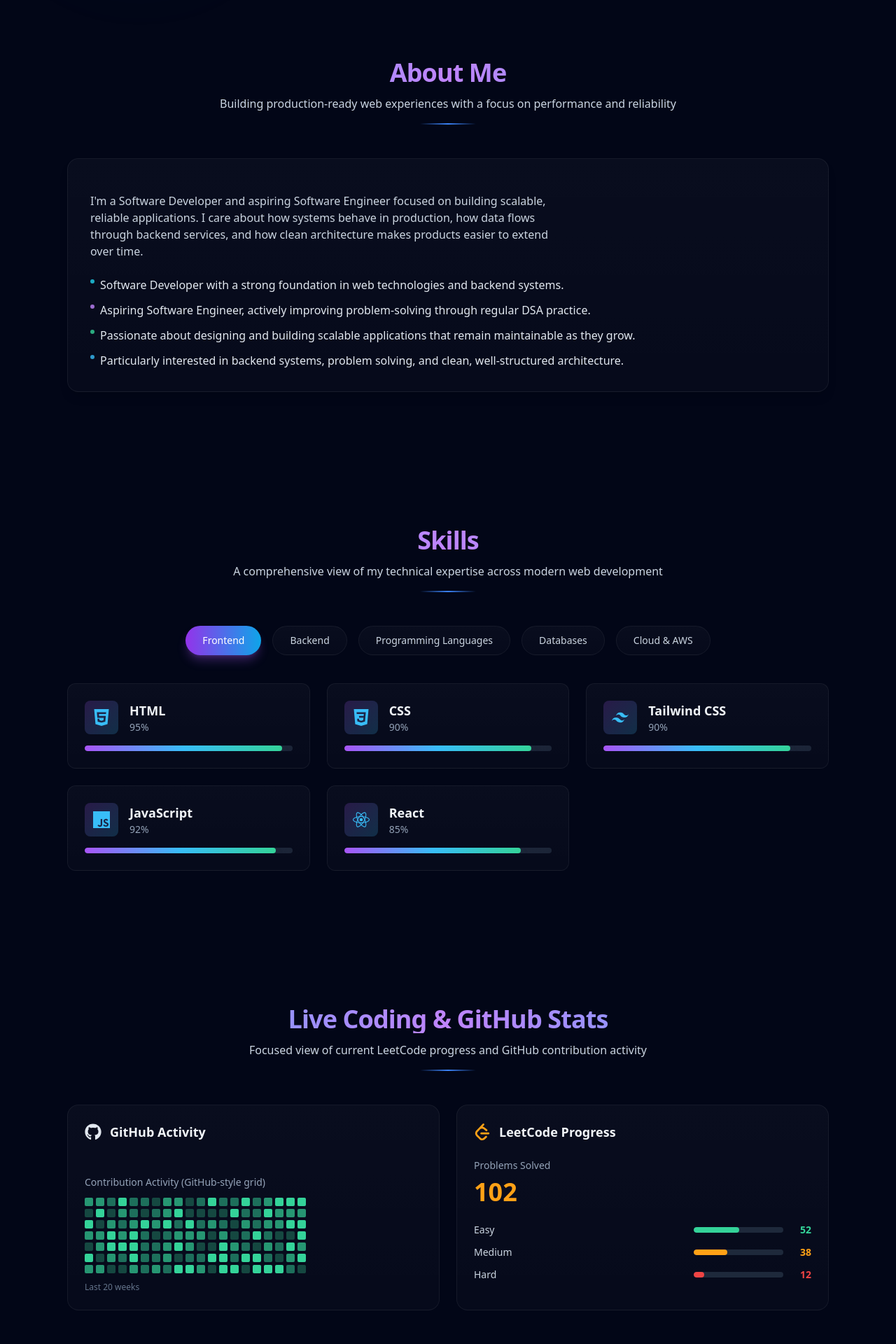
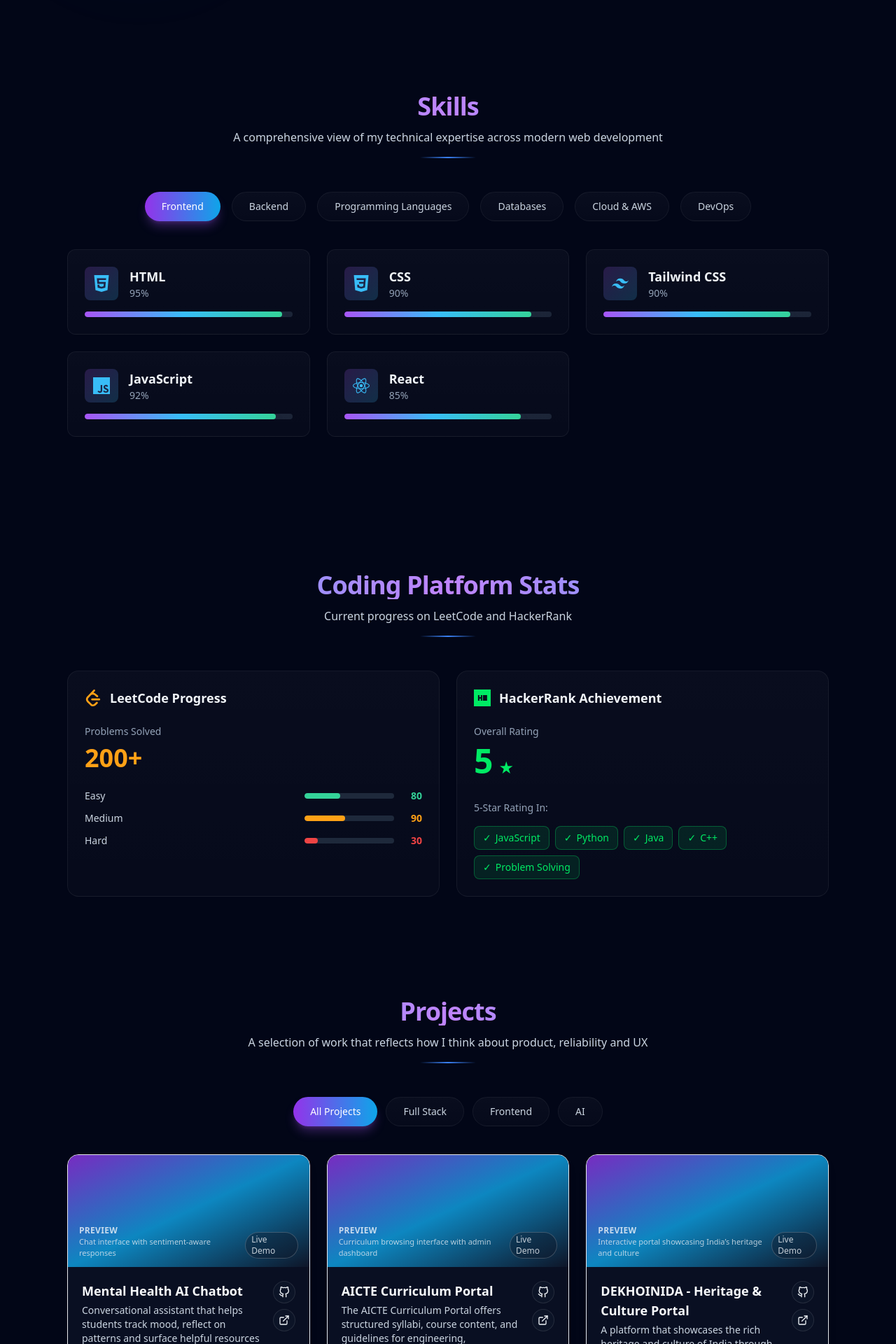
Before and after one commit to suraj-kumar1-8/Portfolio, a React (Vite) app: page / in a window 1280 px wide. Shown: the part 780-2700 px from the top of the page at 70% size. Built offline with nearby package versions, Linux system fonts and the light colour scheme; the HTML template or start-up script is replaced by a standard one.

Commit message:
Added new MERN project

```diff
--- a/src/App.jsx
+++ b/src/App.jsx
@@ -1,7 +1,6 @@
 import React from 'react'
 import Navbar from './components/Navbar'
 import Hero from './components/Hero'
-import About from './components/About'
 import Skills from './components/Skills'
 import LiveStats from './components/LiveStats'
 import FeaturedProject from './components/FeaturedProject'
@@ -35,10 +34,6 @@ export default function App() {
       <main className="relative z-10 max-w-6xl mx-auto px-4 sm:px-6 lg:px-8" style={{ transformStyle: 'preserve-3d' }}>
         <section id="home" className="pt-20 pb-16 scroll-mt-20">
           <Hero />
-        </section>
-
-        <section id="about" className="pt-20 pb-16 scroll-mt-20">
-          <About />
         </section>
 
         <section id="skills" className="pt-20 pb-16 scroll-mt-20">
--- a/src/components/Contact.jsx
+++ b/src/components/Contact.jsx
@@ -102,7 +102,7 @@ export default function Contact() {
   ]
 
   return (
-    <section ref={ref} aria-label="Contact section" className="relative">
+    <section ref={ref} aria-label="Contact section" className="relative py-12 md:py-16">
       <SectionHeading
         title="Let's Connect"
         subtitle="Have a question or want to collaborate? I'd love to hear from you."
--- a/src/components/Hero.jsx
+++ b/src/components/Hero.jsx
@@ -100,14 +100,23 @@ export default function Hero() {
               transition={{ delay: ANIMATION_DELAYS.section * 2.5, duration: ANIMATION_DURATIONS.entrance, ease: 'easeOut' }}
               className="max-w-xl text-sm md:text-base text-slate-300 leading-relaxed"
             >
-              Software Developer & Problem Solver
+              Full Stack Developer | Software Developer | Problem Solver
+            </motion.p>
+
+            <motion.p
+              initial={{ opacity: 0, y: 8 }}
+              animate={{ opacity: 1, y: 0 }}
+              transition={{ delay: ANIMATION_DELAYS.section * 3, duration: ANIMATION_DURATIONS.entrance, ease: 'easeOut' }}
+              className="max-w-xl text-sm md:text-base text-slate-400 leading-relaxed"
+            >
+              Building scalable web applications using MERN stack and cloud technologies
             </motion.p>
 
             {/* Resume + socials */}
             <motion.div
               initial={{ opacity: 0, y: 8 }}
               animate={{ opacity: 1, y: 0 }}
-              transition={{ delay: ANIMATION_DELAYS.section * 3, duration: ANIMATION_DURATIONS.entrance, ease: 'easeOut' }}
+              transition={{ delay: ANIMATION_DELAYS.section * 3.5, duration: ANIMATION_DURATIONS.entrance, ease: 'easeOut' }}
               className="flex flex-col sm:flex-row sm:items-center gap-5 pt-3"
             >
               <motion.a
--- a/src/components/LiveStats.jsx
+++ b/src/components/LiveStats.jsx
@@ -1,7 +1,6 @@
 import React, { useEffect, useState } from 'react'
 import { motion } from 'framer-motion'
-import { FaGithub } from 'react-icons/fa'
-import { SiLeetcode } from 'react-icons/si'
+import { SiLeetcode, SiHackerrank } from 'react-icons/si'
 import SectionHeading from './common/SectionHeading'
 import { ANIMATION_DURATIONS, ANIMATION_DELAYS } from '../constants/animations'
 import useInView from '../hooks/useInView'
@@ -28,24 +27,16 @@ function AnimatedCounter({ value, duration = 1500 }) {
   return <span>{display}</span>
 }
 
-// Generate contribution heatmap data
-const generateHeatmap = () => {
-  const weeks = 20
-  const days = 7
-  return Array.from({ length: weeks }, () =>
-    Array.from({ length: days }, () => Math.random() * 0.8 + 0.1)
-  )
-}
-
 const stats = {
-  github: {
-    contributions: generateHeatmap()
+  leetcode: {
+    total: 200,
+    easy: 80,
+    medium: 90,
+    hard: 30
   },
-  leetcode: {
-    total: 102,
-    easy: 52,
-    medium: 38,
-    hard: 12
+  hackerrank: {
+    rating: 5,
+    badges: ['JavaScript', 'Python', 'Java', 'C++', 'Problem Solving']
   }
 }
 
@@ -53,60 +44,18 @@ export default function LiveStats() {
   const [ref, inView] = useInView(0.2)
 
   return (
-    <section ref={ref} aria-label="Live Coding & GitHub Stats" className="relative">
+    <section ref={ref} aria-label="Coding Platform Stats" className="relative">
       <SectionHeading
-        title="Live Coding & GitHub Stats"
-        subtitle="Focused view of current LeetCode progress and GitHub contribution activity"
+        title="Coding Platform Stats"
+        subtitle="Current progress on LeetCode and HackerRank"
       />
 
       <div className="grid md:grid-cols-2 gap-6">
-        {/* GitHub Stats */}
+        {/* LeetCode Stats */}
         <motion.div
           initial={{ opacity: 0, y: 20 }}
           animate={inView ? { opacity: 1, y: 0 } : { opacity: 0, y: 20 }}
           transition={{ duration: ANIMATION_DURATIONS.entrance, ease: 'easeOut' }}
-          className="glass-card rounded-2xl p-6 flex flex-col gap-4"
-        >
-          <div className="flex items-center gap-3 mb-6">
-            <FaGithub className="text-2xl text-slate-200" />
-            <h3 className="text-lg font-semibold text-slate-100">GitHub Activity</h3>
-          </div>
-
-          {/* Contribution Heatmap */}
-          <div className="mt-2">
-            <p className="text-sm text-slate-400 mb-3">Contribution Activity (GitHub-style grid)</p>
-            <div className="overflow-x-auto">
-              <div className="flex gap-1">
-                {stats.github.contributions.map((week, wIdx) => (
-                  <div key={wIdx} className="flex flex-col gap-1">
-                    {week.map((value, dIdx) => {
-                      const intensity =
-                        value > 0.7 ? 'bg-emerald-400' :
-                        value > 0.5 ? 'bg-emerald-400/70' :
-                        value > 0.3 ? 'bg-emerald-400/50' :
-                        value > 0.1 ? 'bg-emerald-400/30' :
-                        'bg-slate-800'
-                      return (
-                        <div
-                          key={`${wIdx}-${dIdx}`}
-                          className={`w-3 h-3 rounded-sm ${intensity} transition-opacity hover:opacity-80`}
-                          title={`${Math.round(value * 100)}% activity`}
-                        />
-                      )
-                    })}
-                  </div>
-                ))}
-              </div>
-            </div>
-            <p className="text-xs text-slate-500 mt-3">Last 20 weeks</p>
-          </div>
-        </motion.div>
-
-        {/* LeetCode Stats */}
-        <motion.div
-          initial={{ opacity: 0, y: 20 }}
-          animate={inView ? { opacity: 1, y: 0 } : { opacity: 0, y: 20 }}
-          transition={{ duration: ANIMATION_DURATIONS.entrance, delay: ANIMATION_DELAYS.section, ease: 'easeOut' }}
           className="glass-card rounded-2xl p-6"
         >
           <div className="flex items-center gap-3 mb-6">
@@ -118,7 +67,7 @@ export default function LiveStats() {
           <div className="mb-6">
             <p className="text-sm text-slate-400 mb-2">Problems Solved</p>
             <p className="text-4xl font-bold text-[#FFA116]">
-              <AnimatedCounter value={stats.leetcode.total} />
+              <AnimatedCounter value={stats.leetcode.total} />+
             </p>
           </div>
 
@@ -176,6 +125,52 @@ export default function LiveStats() {
             </div>
           </div>
         </motion.div>
+
+        {/* HackerRank Stats */}
+        <motion.div
+          initial={{ opacity: 0, y: 20 }}
+          animate={inView ? { opacity: 1, y: 0 } : { opacity: 0, y: 20 }}
+          transition={{ duration: ANIMATION_DURATIONS.entrance, delay: ANIMATION_DELAYS.section, ease: 'easeOut' }}
+          className="glass-card rounded-2xl p-6"
+        >
+          <div className="flex items-center gap-3 mb-6">
+            <SiHackerrank className="text-2xl text-[#00EA64]" />
+            <h3 className="text-lg font-semibold text-slate-100">HackerRank Achievement</h3>
+          </div>
+
+          {/* Rating */}
+          <div className="mb-8">
+            <p className="text-sm text-slate-400 mb-2">Overall Rating</p>
+            <div className="flex items-baseline gap-2">
+              <p className="text-5xl font-bold text-[#00EA64]">
+                <AnimatedCounter value={stats.hackerrank.rating} />
+              </p>
+              <p className="text-2xl text-[#00EA64]">★</p>
+            </div>
+          </div>
+
+          {/* Skills Badges */}
+          <div className="space-y-3">
+            <p className="text-sm text-slate-400 mb-4">5-Star Rating In:</p>
+            <div className="flex flex-wrap gap-2">
+              {stats.hackerrank.badges.map((badge, idx) => (
+                <motion.div
+                  key={badge}
+                  initial={{ opacity: 0, scale: 0.8 }}
+                  animate={inView ? { opacity: 1, scale: 1 } : { opacity: 0, scale: 0.8 }}
+                  transition={{
+                    delay: idx * ANIMATION_DELAYS.stagger,
+                    duration: ANIMATION_DURATIONS.entrance
+                  }}
+                  className="inline-flex items-center gap-1.5 px-3 py-1.5 rounded-lg bg-[#00EA64]/10 border border-[#00EA64]/30 text-sm font-medium text-[#00EA64]"
+                >
+                  <span>✓</span>
+                  <span>{badge}</span>
+                </motion.div>
+              ))}
+            </div>
+          </div>
+        </motion.div>
       </div>
     </section>
   )
--- a/src/components/Navbar.jsx
+++ b/src/components/Navbar.jsx
@@ -29,11 +29,9 @@ export default function Navbar() {
 
   const items = [
     { id: 'home', label: 'Home' },
-    { id: 'about', label: 'About' },
     { id: 'skills', label: 'Skills' },
-    { id: 'stats', label: 'Stats' },
     { id: 'projects', label: 'Projects' },
-    { id: 'experience', label: 'Experience' },
+    { id: 'certifications', label: 'Certifications' },
     { id: 'achievements', label: 'Achievements' },
     { id: 'contact', label: 'Contact' }
   ]
@@ -60,8 +58,9 @@ export default function Navbar() {
           </motion.div>
 
           <ul className="hidden md:flex gap-1.5 items-center">
-            {items.map((it) => (
-              <li key={it.id} className="relative">
+            {items.map((it, idx) => (
+              <React.Fragment key={it.id}>
+                <li className="relative">
                   <ScrollLink
                     to={it.id}
                     smooth={true}
@@ -96,6 +95,29 @@ export default function Navbar() {
                     )}
                   </ScrollLink>
                 </li>
+                {/* Insert Resume button after Achievements */}
+                {it.id === 'achievements' && (
+                  <li className="relative pl-1.5 ml-1.5">
+                    <motion.a
+                      href="/resume.pdf"
+                      target="_blank"
+                      rel="noopener noreferrer"
+                      whileHover={{ scale: 1.02 }}
+                      whileTap={{ scale: 0.98 }}
+                      className="relative px-4 py-2 rounded-xl cursor-pointer text-sm font-medium text-slate-400 hover:text-slate-200 transition-all duration-300"
+                    >
+                      Resume
+                      {/* Hover underline - smooth animated */}
+                      <motion.div
+                        initial={{ scaleX: 0, opacity: 0 }}
+                        whileHover={{ scaleX: 1, opacity: 1 }}
+                        transition={{ duration: 0.25, ease: 'easeOut' }}
+                        className="absolute bottom-1 left-3 right-3 h-0.5 bg-gradient-to-r from-blue-400 via-cyan-400 to-blue-400 origin-left rounded-full"
+                      />
+                    </motion.a>
+                  </li>
+                )}
+              </React.Fragment>
             ))}
           </ul>
         </div>
--- a/src/components/ProjectCard.jsx
+++ b/src/components/ProjectCard.jsx
@@ -53,22 +53,28 @@ export default function ProjectCard({ title, desc, tags, github, demo, imageHint
             <p className="mt-1 text-xs md:text-sm text-slate-300 leading-relaxed">{desc}</p>
           </div>
           <div className="flex flex-col items-end gap-2">
-            <a
+            <motion.a
               href={github}
               target="_blank"
               rel="noreferrer"
-              className="inline-flex h-8 w-8 items-center justify-center rounded-full bg-slate-900/70 border border-white/10 text-slate-100 hover:text-white hover:border-sky-400 transition-colors"
+              whileHover={{ scale: 1.1, y: -2 }}
+              whileTap={{ scale: 0.95 }}
+              className="relative inline-flex h-8 w-8 items-center justify-center rounded-full bg-slate-900/70 border border-white/10 text-slate-100 hover:text-white hover:border-sky-400 hover:bg-slate-800 transition-all duration-300 group"
             >
-              <FiGithub />
-            </a>
-            <a
+              <span className="absolute h-5 w-5 rounded-full bg-sky-400/20 blur-sm opacity-0 group-hover:opacity-100 transition-opacity duration-300" />
+              <FiGithub className="relative z-10" />
+            </motion.a>
+            <motion.a
               href={demo}
               target="_blank"
               rel="noreferrer"
-              className="inline-flex h-8 w-8 items-center justify-center rounded-full bg-slate-900/70 border border-white/10 text-slate-100 hover:text-white hover:border-emerald-400 transition-colors"
+              whileHover={{ scale: 1.1, y: -2 }}
+              whileTap={{ scale: 0.95 }}
+              className="relative inline-flex h-8 w-8 items-center justify-center rounded-full bg-slate-900/70 border border-white/10 text-slate-100 hover:text-white hover:border-emerald-400 hover:bg-slate-800 transition-all duration-300 group"
             >
-              <FiExternalLink />
-            </a>
+              <span className="absolute h-5 w-5 rounded-full bg-emerald-400/20 blur-sm opacity-0 group-hover:opacity-100 transition-opacity duration-300" />
+              <FiExternalLink className="relative z-10" />
+            </motion.a>
           </div>
         </div>
 
--- a/src/components/Projects.jsx
+++ b/src/components/Projects.jsx
@@ -89,6 +89,27 @@ const projects = [
       'Strengthened understanding of backend integration patterns with external developer tools',
       'Gained experience securing APIs and dashboards with JWT and role-based checks',
       'Learned to design a UI that surfaces only the most important metrics without noise'
+    ]
+  },
+  {
+    title: 'AI Code Review System',
+    desc: 'Intelligent code analysis system that reviews code and suggests improvements using rule-based logic and pattern recognition.',
+    category: 'AI',
+    problem: 'Developers spend significant time on manual code reviews, which can be subjective and time-consuming. Automated code analysis helps catch common issues, enforce best practices, and improve code quality.',
+    architecture: 'Built with React frontend for the code editor interface, Node.js/Express backend for processing code analysis, and MongoDB for storing review history. Uses intelligent rule-based logic to detect patterns and suggest improvements.',
+    tags: ['React', 'Node.js', 'Express', 'MongoDB'],
+    imageHint: 'Code review interface with AI suggestions',
+    github: 'https://github.com/suraj-kumar1-8/ai-code-review',
+    demo: '#',
+    challenges: [
+      'Parsing and analyzing different programming languages accurately',
+      'Developing intelligent rules that provide meaningful and actionable feedback',
+      'Balancing analysis depth with performance for large codebases'
+    ],
+    learnings: [
+      'Gained experience in code parsing and AST (Abstract Syntax Tree) analysis',
+      'Learned how to design intelligent rule engines for pattern detection',
+      'Improved understanding of backend processing for computationally intensive tasks'
     ]
   }
 ]
--- a/src/components/Skills.jsx
+++ b/src/components/Skills.jsx
@@ -12,8 +12,14 @@ import {
   SiExpress,
   SiMongodb,
   SiMysql,
-  SiAmazonaws
+  SiAmazonaws,
+  SiDocker,
+  SiKubernetes,
+  SiJenkins,
+  SiApachetomcat,
+  SiJsonwebtokens
 } from 'react-icons/si'
+import { FaGitlab, FaJava } from 'react-icons/fa'
 import useInView from '../hooks/useInView'
 import SectionHeading from './common/SectionHeading'
 import { ANIMATION_DURATIONS, ANIMATION_DELAYS, HOVER_EFFECTS } from '../constants/animations'
@@ -29,12 +35,15 @@ const skillsData = {
   Backend: [
     { name: 'Node.js', icon: SiNodedotjs, level: 85 },
     { name: 'Express.js', icon: SiExpress, level: 85 },
-    { name: 'REST APIs', icon: SiNodedotjs, level: 80 }
+    { name: 'REST APIs', icon: SiNodedotjs, level: 80 },
+    { name: 'Authentication / JWT', icon: SiJsonwebtokens, level: 80 },
+    { name: 'MongoDB', icon: SiMongodb, level: 85 }
   ],
   'Programming Languages': [
     { name: 'JavaScript', icon: SiJavascript, level: 92 },
     { name: 'Python', icon: SiPython, level: 75 },
-    { name: 'C++', icon: SiCplusplus, level: 70 }
+    { name: 'C++', icon: SiCplusplus, level: 70 },
+    { name: 'Java', icon: FaJava, level: 72 }
   ],
   Databases: [
     { name: 'MongoDB', icon: SiMongodb, level: 85 },
@@ -42,12 +51,22 @@ const skillsData = {
   ],
   'Cloud & AWS': [
     { name: 'AWS EC2', icon: SiAmazonaws, level: 75 },
-    { name: 'AWS S3', icon: SiAmazonaws, level: 70 },
-    { name: 'Deployment', icon: SiAmazonaws, level: 75 }
+    { name: 'AWS S3', icon: SiAmazonaws, level: 75 },
+    { name: 'AWS IAM', icon: SiAmazonaws, level: 72 },
+    { name: 'AWS CloudFront', icon: SiAmazonaws, level: 70 },
+    { name: 'AWS Lambda', icon: SiAmazonaws, level: 75 },
+    { name: 'Deployment', icon: SiAmazonaws, level: 78 }
+  ],
+  DevOps: [
+    { name: 'Docker', icon: SiDocker, level: 80 },
+    { name: 'Kubernetes', icon: SiKubernetes, level: 72 },
+    { name: 'Jenkins', icon: SiJenkins, level: 75 },
+    { name: 'Tomcat', icon: SiApachetomcat, level: 70 },
+    { name: 'CI/CD Pipelines', icon: FaGitlab, level: 75 }
   ]
 }
 
-const categoryOrder = ['Frontend', 'Backend', 'Programming Languages', 'Databases', 'Cloud & AWS']
+const categoryOrder = ['Frontend', 'Backend', 'Programming Languages', 'Databases', 'Cloud & AWS', 'DevOps']
 
 export default function Skills() {
   const [ref, inView] = useInView(0.2)
@@ -87,13 +106,16 @@ export default function Skills() {
               }}
               whileHover={{ scale: 1.05 }}
               whileTap={{ scale: 0.95 }}
-              className={`relative px-4 md:px-6 py-2.5 rounded-full font-medium text-sm transition-all duration-300 ${
+              className={`relative px-4 md:px-6 py-2.5 rounded-full font-medium text-sm transition-all duration-300 group ${
                 activeCategory === category
                   ? 'bg-gradient-to-r from-purple-600 to-sky-500 text-white shadow-lg shadow-purple-500/30'
-                  : 'glass-card border border-white/10 text-slate-300 hover:border-white/20'
+                  : 'glass-card border border-white/10 text-slate-300 hover:border-white/20 hover:shadow-md hover:shadow-purple-500/10'
               }`}
             >
-              {category}
+              {activeCategory !== category && (
+                <div className="absolute inset-0 bg-gradient-to-r from-purple-500/0 via-sky-400/0 to-emerald-400/0 group-hover:from-purple-500/5 group-hover:via-sky-400/5 group-hover:to-emerald-400/5 rounded-full transition-all duration-300 pointer-events-none" />
+              )}
+              <span className="relative z-10">{category}</span>
             </motion.button>
           ))}
         </div>
@@ -122,8 +144,9 @@ export default function Skills() {
                     delay: idx * ANIMATION_DELAYS.stagger,
                     duration: ANIMATION_DURATIONS.entrance
                   }}
-                  whileHover={{ y: HOVER_EFFECTS.lift }}
-                  className="glass-card rounded-xl p-6 border border-white/5 hover:border-white/10 transition-all duration-300 relative group overflow-hidden"
+                  whileHover={{ y: HOVER_EFFECTS.lift, scale: 1.02 }}
+                  whileTap={{ scale: 0.98 }}
+                  className="glass-card rounded-xl p-6 border border-white/5 hover:border-white/20 hover:shadow-lg hover:shadow-sky-500/20 transition-all duration-300 relative group overflow-hidden cursor-pointer"
                 >
                   {/* Hover glow effect */}
                   <div className="absolute inset-0 bg-gradient-to-br from-purple-500/10 via-sky-400/10 to-emerald-400/10 opacity-0 group-hover:opacity-100 transition-opacity duration-300 pointer-events-none" />
```
Lines whose indentation alone changed are shown as unchanged.
